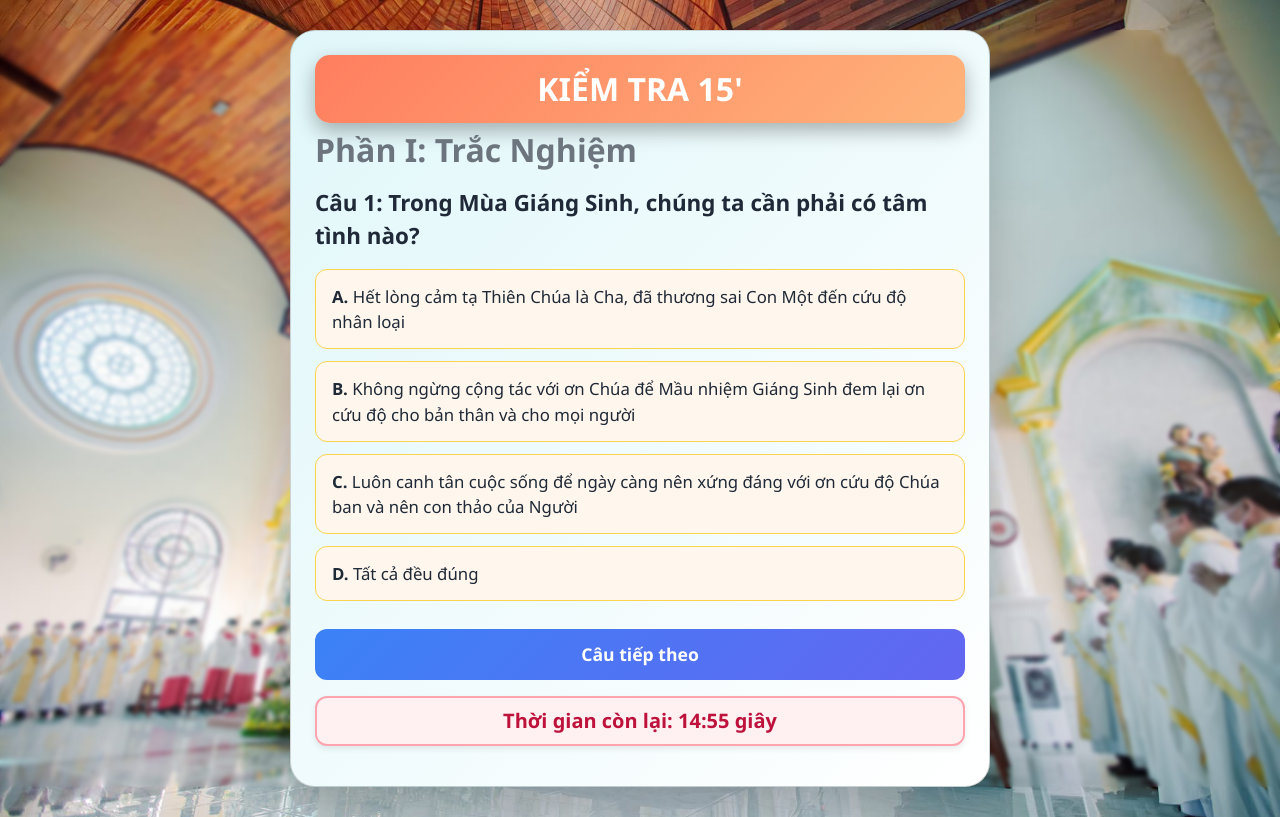
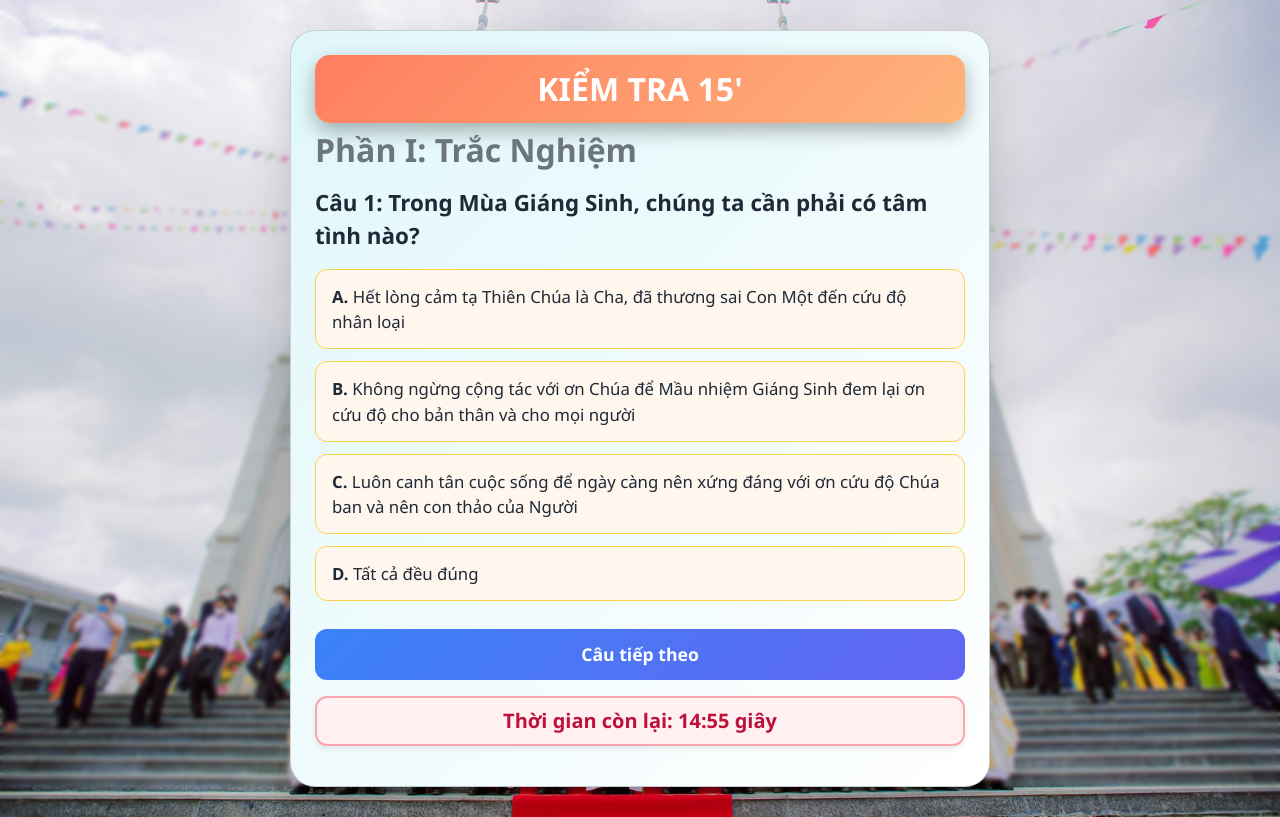
Before and after one commit to luuchihoa/15min, a plain HTML site: page index.html in a window 1280 px wide. Drawn offline with nearby package versions, Linux system fonts and the light colour scheme.

Commit message:
Update style.css

```diff
--- a/style.css
+++ b/style.css
@@ -1,7 +1,7 @@
 
 body {
     font-family: 'Segoe UI', sans-serif;
-    background-image: url('IMG_4645.JPG'); /* ảnh nền bạn tải lên */
+    background-image: url('IMG_4646.JPG'); /* ảnh nền bạn tải lên */
     background-size: cover;          /* ảnh phủ toàn màn hình */
     background-repeat: no-repeat;
     background-attachment: fixed;    /* cố định khi cuộn */
```
